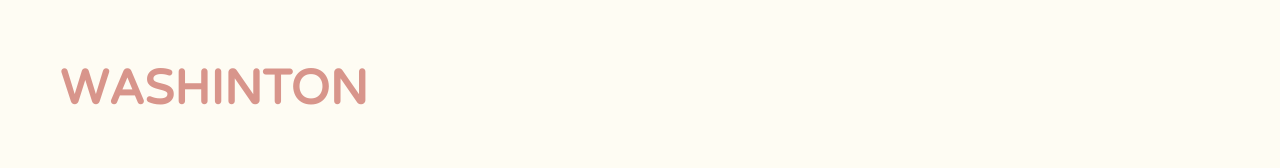
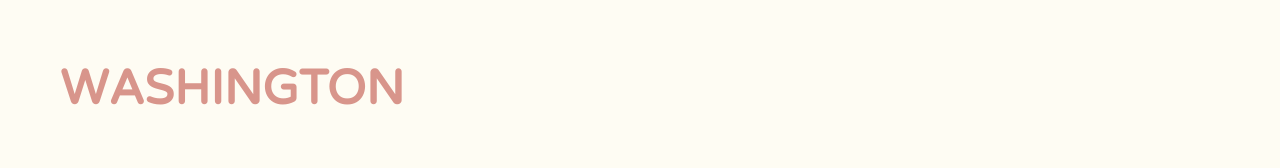
Before and after one commit to mikeymoore55/annaspresent, a plain HTML site: page washinton.html in a window 1280 px wide. Shown: the top 168 px of the page. Drawn offline with Linux system fonts and the light colour scheme.

Commit message:
Add files via upload

```diff
--- a/washinton.html
+++ b/washinton.html
@@ -10,12 +10,15 @@
       href="https://fonts.googleapis.com/css?family=Noto+Serif|Varela+Round"
       rel="stylesheet"
     />
-    <script src="https://kit.fontawesome.com/f81778f1b0.js" crossorigin="anonymous"></script>
+    <script
+      src="https://kit.fontawesome.com/f81778f1b0.js"
+      crossorigin="anonymous"
+    ></script>
 
     <title>Michael & Anna | Washington</title>
   </head>
   <body>
-    <h1>Washinton</h1>
+    <h1>Washington</h1>
     <p>
       Up until this point we had plenty of long distance experience but I knew
       when I left you behind in washington things would be different. Gone were
@@ -55,7 +58,9 @@
     </div>
     <div class="return-link-container">
       <div class="return-link">
-        <a  class="return-link-text" href="index.html"> CLICK ME <i class="fa-solid fa-otter"></i></a>
+        <a class="return-link-text" href="index.html">
+          CLICK ME <i class="fa-solid fa-otter"></i
+        ></a>
       </div>
     </div>
   </body>
```
